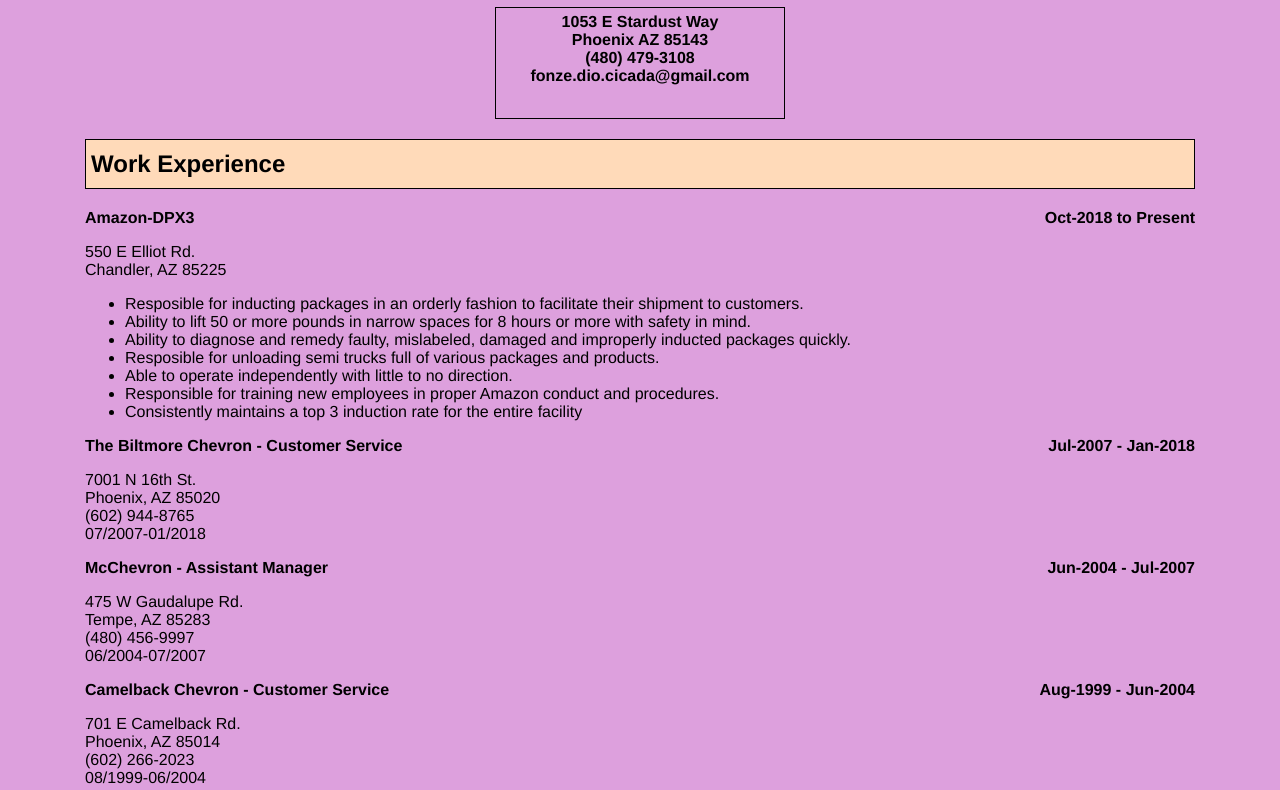
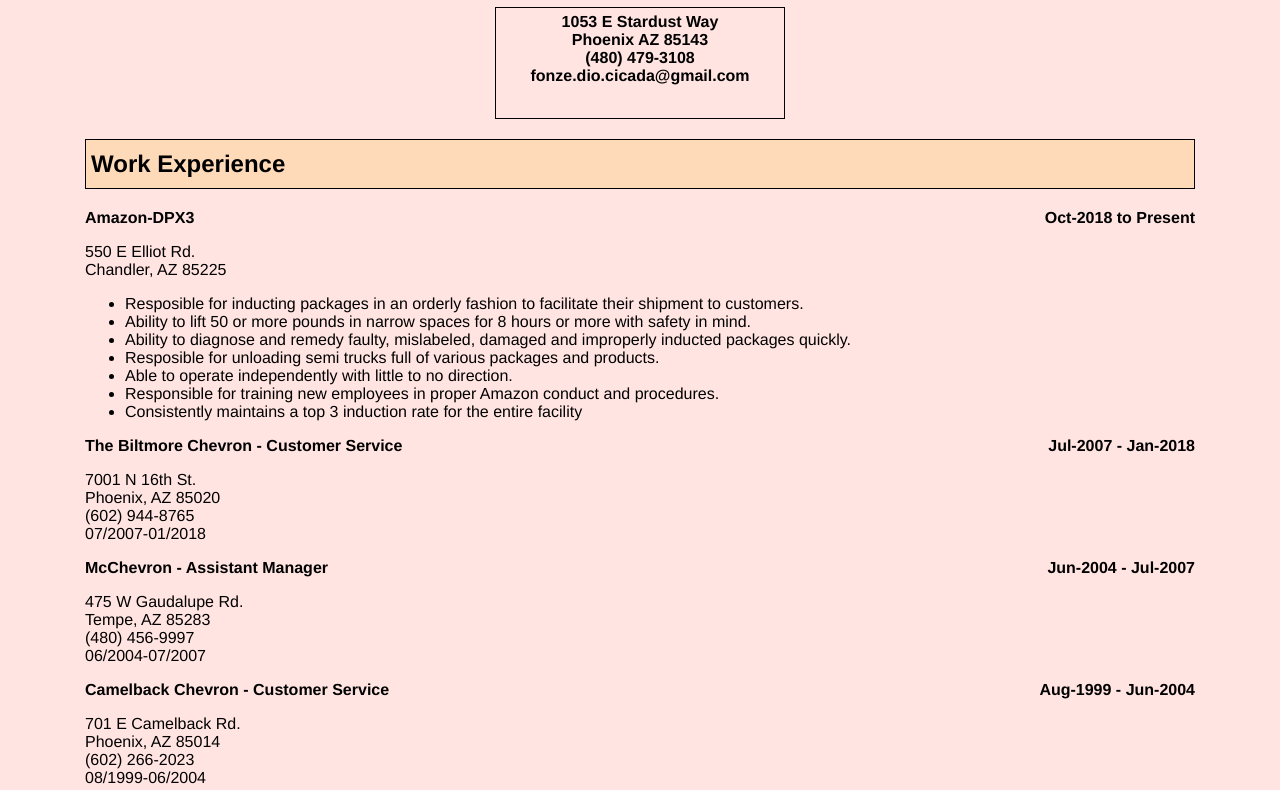
Before and after one commit to alphonsomartinez/alphonsomartinez.github.io, a plain HTML site: page index.html in a window 1280 px wide. Shown: the part 291-1081 px from the top of the page. Drawn offline with Linux system fonts and the light colour scheme.

Commit message:
Update style.css

```diff
--- a/style.css
+++ b/style.css
@@ -1,5 +1,5 @@
 body {
-  background-color: Plum;
+  background-color: MistyRose;
   font-family: helvetica, arial, "sans-serif";
   padding: 10px;
   margin-left: 75px;
```
